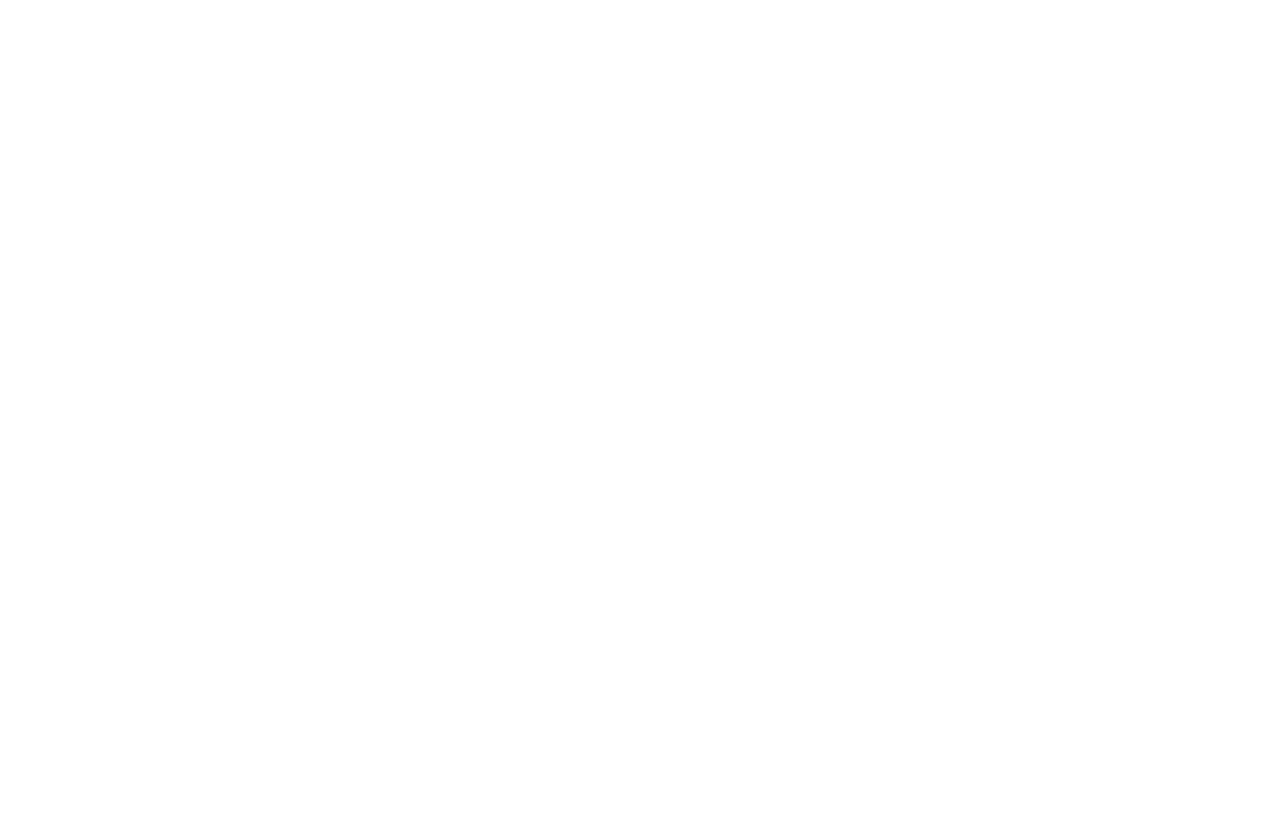
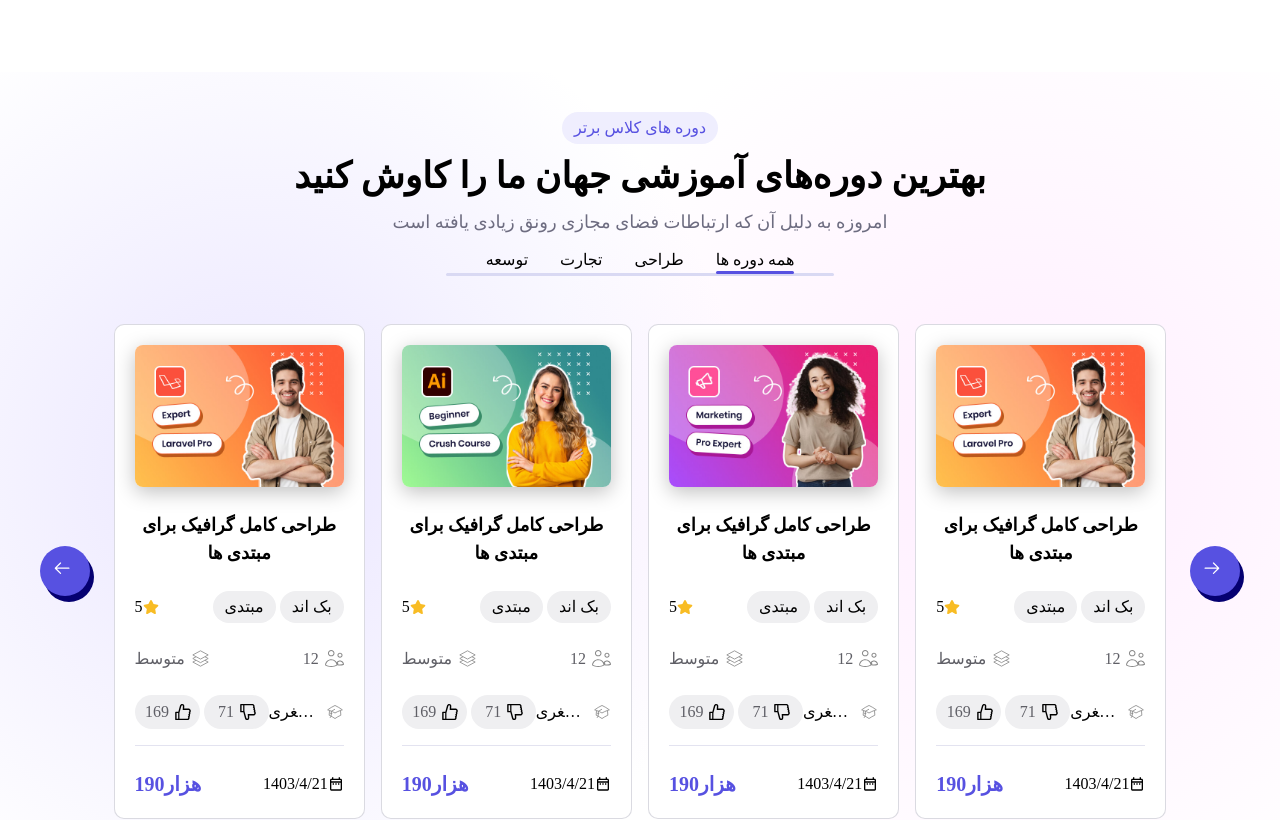
Before and after one commit to react-summer-1404/Nova, a React (Vite) app: page / in a window 1280 px wide. Shown: the part 1593-2413 px from the top of the page. Before the commit the page ends 800 px from the top, so only its background shows below. Built offline with nearby package versions, Linux system fonts and the light colour scheme.

Commit message:
feature courses is done and responsive

```diff
--- a/src/components/section/landing/FeaturedCourses/FeaturedCourses.jsx
+++ b/src/components/section/landing/FeaturedCourses/FeaturedCourses.jsx
@@ -1,27 +1,36 @@
-import React from "react";
+import React, { useState, useEffect } from "react";
 import "../../../../assets/styles/variable.css";
 import "../../../../assets/styles/global.css";
 import Tag from "../../../ui/Tag/Tag";
 import BlueButton from "../../../ui/button/BlueButton";
+import { GoArrowLeft, GoArrowRight } from "react-icons/go";
+import { useSlider } from "../../../../hooks/useSlider";
+import productData from "../../../ui/card/productData";
+import CourseProductCard from "../../../ui/card/CourseProductCard";
 import Tab from "./Tab";
-import CourseProductCard from "../../productCard/CourseProductCard";
-import { GoArrowLeft, GoArrowRight } from "react-icons/go";
 
 const FeaturedCourses = () => {
+  const { slide, nextSlide, prevSlide, slidesPerView } = useSlider({
+    itemsLength: productData.length,
+    itemsPerPage: 4,
+    sm: 1,
+    md: 2
+  });
+
   return (
     <div
       style={{ background: "var(--gradient-main)" }}
       className="w-screen p-10 flex-center"
     >
-      <div  className="gap-12 flex flex-col w-full  items-center">
+      <div className="gap-12 flex flex-col w-full items-center">
         <div className="flex flex-col items-center gap-3">
           <Tag
             title={"دوره های کلاس برتر"}
             textColor={"var(--color-dark-purple)"}
             bgColor={"var(--color-light-purple)"}
           />
-          <h2 className=" font-bold md:text-4xl text-2xl">
-            بهترین دوره های آموزشی جهان ما را کاوش کنید
+          <h2 className="font-bold md:text-4xl text-2xl">
+            بهترین دوره‌های آموزشی جهان ما را کاوش کنید
           </h2>
           <h3 className="text-[#6D6C80] text-responsive">
             امروزه به دلیل آن که ارتباطات فضای مجازی رونق زیادی یافته است
@@ -29,14 +38,36 @@
           <Tab />
         </div>
 
-        <div className="flex items-center  justify-between w-[95%] md:w-full gap-4">
-        <BlueButton BtnIcon={<GoArrowLeft size={"20px"} className="m-1" />}  width={"50px"} height={"50px"}/>
-          <div className="flex justify-evenly gap-4 overflow-hidden  w-3/4">
-            <CourseProductCard/>
-          </div>
-          <BlueButton BtnIcon={<GoArrowRight size={"20px"} className="m-1" />} width={"50px"} height={"50px"} />
+        <div className="flex items-center justify-between w-[95%] md:w-full gap-4">
+  <BlueButton
+    onClick={prevSlide}
+    BtnIcon={<GoArrowLeft size={"20px"} className="m-1" />}
+    width={"50px"}
+    height={"50px"}
+  />
+
+  <div className="overflow-hidden w-[90%] md:h-fit h-[450px]  border-amber-800 ">
+    <div
+      className="flex  transition-transform duration-500 ease-in-out  "
+      style={{
+        transform: `translateX(-${slide * (100 / slidesPerView)}%)`,
+      }}
+    >
+      {productData.map((product, index) => (
+        <div key={index} className="flex-shrink-0 w-full sm:w-1/2 lg:w-1/4 px-2 ">
+          <CourseProductCard product={product} />
         </div>
+      ))}
+    </div>
+  </div>
 
+  <BlueButton
+    onClick={nextSlide}
+    BtnIcon={<GoArrowRight size={"20px"} className="m-1" />}
+    width={"50px"}
+    height={"50px"}
+  />
+</div>
       </div>
     </div>
   );
--- a/src/components/section/landing/TopCategories/slider/Slider.jsx
+++ b/src/components/section/landing/TopCategories/slider/Slider.jsx
@@ -2,9 +2,9 @@
 import sliderData from "./sliderData"
 import "../../../../../assets/styles/global.css"
 import "../../../../../assets/styles/variable.css"
-import useSlider from "../../../../../hooks/useSlider"
 import YellowButton from '../../../../ui/button/YellowButton'
 import { GoArrowLeft, GoArrowRight } from "react-icons/go";
+import { useSlider } from "../../../../../hooks/useSlider";
 
 const Slider = () => {
   const itemsPerPage = 6;
--- a/src/components/section/productCard/CourseProductCard.jsx
+++ /dev/null
@@ -1,64 +0,0 @@
-import React from "react";
-import productData from "./productData";
-import "../../../assets/styles/global.css";
-import { FaStar } from "react-icons/fa6";
-import Tag from "../../ui/Tag/Tag";
-import { MdOutlineDateRange } from "react-icons/md";
-import { AiOutlineLike ,AiOutlineDislike } from "react-icons/ai";
-
-const CourseProductCard = () => {
-  return productData.map((product, index) => (
-    <div  style={{backgroundColor:"var(--color-white)"}} className="flex flex-col  p-5 rounded-[10px]  border border-[#B5B5C380] gap-6 ">
-        <img key={index} src={product.pic} alt={product.title} className="w-full rounded-[8px] shadow-[0px_5px_20px_0px_#00000040]" />
-
-        <div className="flex flex-col gap-6">
-            <h2 className="font-semibold text-responsive ">{product.title}</h2>
-            <div className="flex items-center justify-between gap-5 md:gap-12">
-
-                <div className="flex items-center">
-                    <span>{product.star}</span>
-                    <i>{<FaStar color="#F8BC24"/> }</i>
-                </div>
-
-                <div className="flex  gap-1 whitespace-nowrap">
-                    <Tag bgColor={"var(--color-soft-gray)"} title={product.level} />
-                    <Tag bgColor={"var(--color-soft-gray)"} title={product.field} />
-                </div>
-            </div>
-            <div className="flex justify-between text-[#5F5F66]">
-            <div className="flex items-center gap-1.5">
-                <span>{product.standard}</span>
-                    <img src="/public/level 1.svg" className="w-[19px] h-[17px]"/>
-                </div>
-
-                <div className="flex items-center gap-1.5">
-                    <span >{product.people}</span>
-                    <img src="/public/Vector.svg"/>
-                </div>
-
-            </div>
-            <div className="flex justify-between border-b  border-b-[#E3E3F0] pb-4 ">
-            <div className="md:flex gap-1 items-center hidden">
-                <Tag icon={<AiOutlineLike size={"20px"}/>} bgColor={"var(--color-soft-gray)"} title={product.like} textColor={"#5F5F66"} width={"65px"} height={"34px"}/>
-                <Tag  title={product.dislike} icon={<AiOutlineDislike size={"20px"} />} bgColor={"var(--color-soft-gray)"} textColor={"#5F5F66"} width={"65px"} height={"34px"}/>
-            </div>
-            <div className="flex gap-0.5  items-center ">
-            <div className="overflow-hidden  text-ellipsis whitespace-nowrap w-[61px] " >{product.teacher}</div>
-            <img src="/public/coch 1.svg" className="w-[18px] h-[16px]"/>
-            </div>
-            </div>
-
-        </div>
-            <div className="flex justify-between">
-                <span style={{color:"var(--color-dark-purple)"}} className="font-bold text-xl">{`${"هزار" + product.price} `}</span>
-                <div className="flex items-center">
-                    <div>{product.date}</div>
-                    <span><MdOutlineDateRange/></span>
-                </div>
-            </div>
-
-    </div>
-  ));
-};
-
-export default CourseProductCard;
--- a/src/components/ui/button/BlueButton.jsx
+++ b/src/components/ui/button/BlueButton.jsx
@@ -1,8 +1,9 @@
 import React from "react";
 
-const PurpleBtn = ({ content, BtnIcon, width, height }) => {
+const PurpleBtn = ({ content, BtnIcon, width, height, onClick}) => {
   return (
     <button
+    onClick={onClick}
       style={{ backgroundColor: "var(--color-dark-purple)", width, height }}
       type="submit"
       className ="!bg-[#5751E1] shadow-[4px_6px_0px_0px_rgba(5,0,113,1)] text-white !font-semibold rounded-full text-responsive flex gap-1 p-1"
--- /dev/null
+++ b/src/components/ui/card/CourseProductCard.jsx
@@ -0,0 +1,91 @@
+import React from "react";
+import { FaStar } from "react-icons/fa6";
+import { MdOutlineDateRange } from "react-icons/md";
+import { AiOutlineLike, AiOutlineDislike } from "react-icons/ai";
+import Tag from "../Tag/Tag";
+
+const CourseProductCard = ({ product }) => {
+  return (
+
+    <div
+      style={{ backgroundColor: "var(--color-white)" }}
+      className="flex flex-col p-5 rounded-[10px] border border-[#B5B5C380] gap-6 "
+    >
+      <img
+        src={product.pic}
+        alt={product.title}
+        className="w-full rounded-[8px] shadow-[0px_5px_20px_0px_#00000040]"
+      />
+
+      <div className="flex flex-col gap-6">
+        <h2 className="font-semibold text-responsive ">{product.title}</h2>
+
+        <div className="flex items-center justify-between gap-5 md:gap-12">
+          <div className="flex items-center">
+            <span>{product.star}</span>
+            <FaStar color="#F8BC24" />
+          </div>
+
+          <div className="flex gap-1 whitespace-nowrap">
+            <Tag bgColor={"var(--color-soft-gray)"} title={product.level} />
+            <Tag bgColor={"var(--color-soft-gray)"} title={product.field} />
+          </div>
+        </div>
+
+        <div className="flex justify-between text-[#5F5F66]">
+          <div className="flex items-center gap-1.5">
+            <span>{product.standard}</span>
+            <img src="/public/level 1.svg" className="w-[19px] h-[17px]" />
+          </div>
+
+          <div className="flex items-center gap-1.5">
+            <span>{product.people}</span>
+            <img src="/public/Vector.svg" />
+          </div>
+        </div>
+
+        <div className="flex justify-between border-b border-b-[#E3E3F0] pb-4">
+          <div className="md:flex gap-1 items-center hidden">
+            <Tag
+              icon={<AiOutlineLike size={"20px"} />}
+              bgColor={"var(--color-soft-gray)"}
+              title={product.like}
+              textColor={"#5F5F66"}
+              width={"65px"}
+              height={"34px"}
+            />
+            <Tag
+              title={product.dislike}
+              icon={<AiOutlineDislike size={"20px"} />}
+              bgColor={"var(--color-soft-gray)"}
+              textColor={"#5F5F66"}
+              width={"65px"}
+              height={"34px"}
+            />
+          </div>
+          <div className="flex gap-0.5 items-center">
+            <div className="overflow-hidden text-ellipsis whitespace-nowrap w-[61px]">
+              {product.teacher}
+            </div>
+            <img src="/public/coch 1.svg" className="w-[18px] h-[16px]" />
+          </div>
+        </div>
+      </div>
+
+      <div className="flex justify-between">
+        <span
+          style={{ color: "var(--color-dark-purple)" }}
+          className="font-bold text-xl"
+        >
+          {`هزار${product.price}`}
+        </span>
+        <div className="flex items-center">
+          <div>{product.date}</div>
+          <MdOutlineDateRange />
+        </div>
+      </div>
+    </div>
+  );
+};
+
+export default CourseProductCard;
--- a/src/components/ui/card/ProductCard.jsx
+++ /dev/null
@@ -1,11 +0,0 @@
-import React from 'react'
-
-const Card = () => {
-  return (
-    <div>
-      Card
-    </div>
-  )
-}
-
-export default Card
--- a/src/components/section/productCard/productData.js
+++ b/src/components/ui/card/productData.js
@@ -1,6 +1,36 @@
 
 const productData = [{
     pic:"/public/1.jpg",
+    title:"طراحی کامل گرافیک برای مبتدی ها ",
+    level:"مبتدی",
+    field:"بک اند",
+    star:5,
+    people:12,
+    standard:"متوسط",
+    teacher:"محسن اصغری",
+    like:169,
+    dislike:71,
+    date:"1403/4/21",
+    price:190
+
+},
+{
+    pic:"/public/2.jpg",
+    title:"طراحی کامل گرافیک برای مبتدی ها ",
+    level:"مبتدی",
+    field:"بک اند",
+    star:5,
+    people:12,
+    standard:"متوسط",
+    teacher:"محسن اصغری",
+    like:169,
+    dislike:71,
+    date:"1403/4/21",
+    price:190
+
+},
+{
+    pic:"/public/3.jpg",
     title:"طراحی کامل گرافیک برای مبتدی ها ",
     level:"مبتدی",
     field:"بک اند",
@@ -45,7 +75,37 @@
 
 },
 {
+    pic:"/public/3.jpg",
+    title:"طراحی کامل گرافیک برای مبتدی ها ",
+    level:"مبتدی",
+    field:"بک اند",
+    star:5,
+    people:12,
+    standard:"متوسط",
+    teacher:"محسن اصغری",
+    like:169,
+    dislike:71,
+    date:"1403/4/21",
+    price:190
+
+},
+{
     pic:"/public/1.jpg",
+    title:"طراحی کامل گرافیک برای مبتدی ها ",
+    level:"مبتدی",
+    field:"بک اند",
+    star:5,
+    people:12,
+    standard:"متوسط",
+    teacher:"محسن اصغری",
+    like:169,
+    dislike:71,
+    date:"1403/4/21",
+    price:190
+
+},
+{
+    pic:"/public/2.jpg",
     title:"طراحی کامل گرافیک برای مبتدی ها ",
     level:"مبتدی",
     field:"بک اند",
--- a/src/hooks/useSlider.js
+++ b/src/hooks/useSlider.js
@@ -1,8 +1,23 @@
-import { useState } from "react";
+import { useState, useEffect } from "react";
 
-export const useSlider = ({ itemsLength, itemsPerPage }) => {
+export const useSlider = ({ itemsLength, itemsPerPage , sm , md  }) => {
+  const [slidesPerView, setSlidesPerView] = useState(itemsPerPage);
   const [slide, setSlide] = useState(0);
-  const maxSlides = Math.ceil(itemsLength / itemsPerPage) - 1;
+
+  const maxSlides = Math.max(itemsLength - slidesPerView, 0);
+
+  useEffect(() => {
+    const handleResize = () => {
+      const width = window.innerWidth;
+      if (width < 768) setSlidesPerView(sm);
+      else if (width < 1024) setSlidesPerView(md);
+      else setSlidesPerView(itemsPerPage);
+    };
+
+    handleResize();
+    window.addEventListener("resize", handleResize);
+    return () => window.removeEventListener("resize", handleResize);
+  }, [sm, md, itemsPerPage]);
 
   const nextSlide = () => {
     if (slide < maxSlides) setSlide(slide + 1);
@@ -14,6 +29,6 @@
     else setSlide(maxSlides);
   };
 
-  return { slide, nextSlide, prevSlide, maxSlides };
+
+  return { slide, nextSlide, prevSlide, slidesPerView };
 };
-export default useSlider
--- a/src/pages/landingPage/LandingPage.jsx
+++ b/src/pages/landingPage/LandingPage.jsx
@@ -3,15 +3,24 @@
 import JoinTheClub from '../../components/section/landing/JoinTheClub/JoinTheClub'
 import MasterMentors from '../../components/section/landing/MasterMentors/MasterMentors'
 import OurNumbers from '../../components/section/landing/OurNumbers/OurNumbers'
+import Navbar from '../../components/layout/navbar/Navbar'
+import HeroSection from '../../components/section/landing/HeroSection/HeroSection'
+import AboutSection from '../../components/section/landing/AboutSection/AboutSection'
+import FeaturedCourses from '../../components/section/landing/FeaturedCourses/FeaturedCourses'
+import TopCategories from '../../components/section/landing/TopCategories/TopCategories'
 
 
 const LandingPage = () => {
   return (
     <div>
-      {/* LandingPage */}
-      {/* <JoinTheClub/> */}
-      {/* <MasterMentors/> */}
-      {/* <OurNumbers/> */}
+      <Navbar/>
+      <HeroSection/>
+      <TopCategories/>
+      <AboutSection/>
+      <FeaturedCourses/>
+      <JoinTheClub/>
+      <MasterMentors/>
+      <OurNumbers/>
     </div>
   )
 }
```
